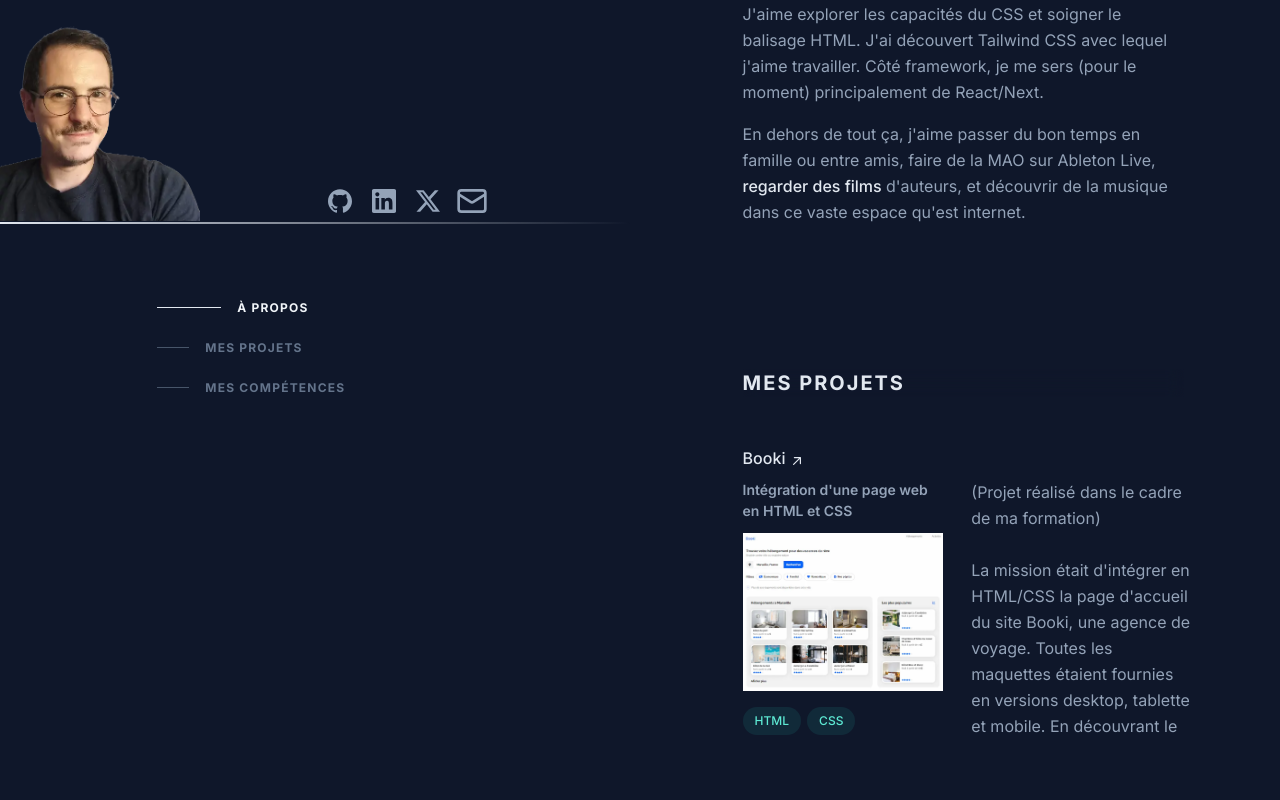
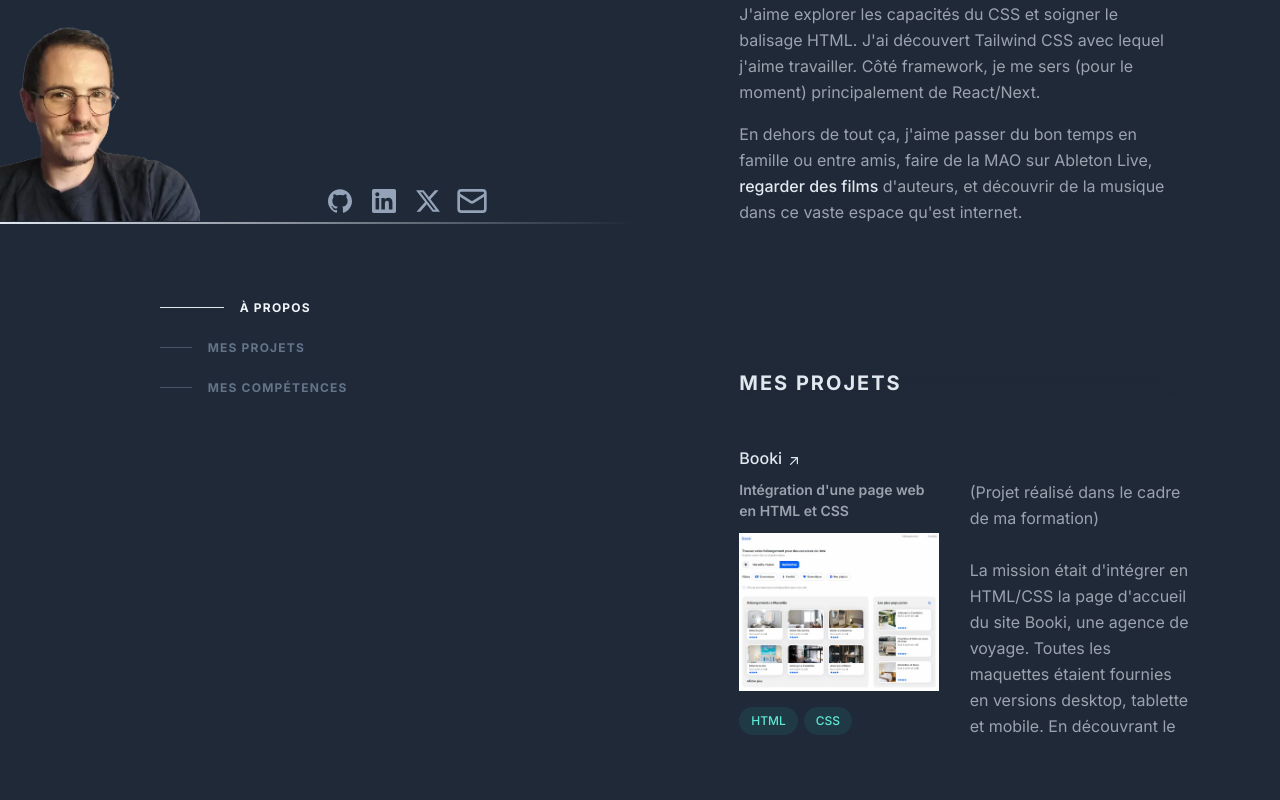
Before and after one commit to yoannBonge/Portfolio-Next, a Next.js app: page / in a window 1280 px wide. Shown: the part 240-1040 px from the top of the page. Built offline with nearby package versions, Linux system fonts and the light colour scheme.

Commit message:
Fix display issues and change bg color

```diff
--- a/src/app/_components/Content.tsx
+++ b/src/app/_components/Content.tsx
@@ -11,7 +11,7 @@ export default function Content() {
         className="mb-16 scroll-mt-16 md:mb-24 lg:mb-36 lg:scroll-mt-24"
         aria-label="À propos de moi"
       >
-        <div className="sticky top-0 z-30 -mx-6 mb-4 w-screen bg-slate-900/75 px-6 py-5 backdrop-blur md:-mx-12 md:px-12 lg:sr-only lg:relative lg:top-auto lg:mx-auto lg:w-full lg:px-0 lg:py-0 lg:opacity-0">
+        <div className="sticky top-0 -mx-6 mb-4 w-screen bg-gray-800/75 px-6 py-5 backdrop-blur md:-mx-12 md:px-12 lg:sr-only lg:relative lg:top-auto lg:mx-auto lg:w-full lg:px-0 lg:py-0 lg:opacity-0">
           <h2 className="text-sm font-bold uppercase tracking-widest text-slate-200 lg:sr-only">
             À propos de moi
           </h2>
@@ -61,7 +61,7 @@ export default function Content() {
         className="mb-16 scroll-mt-16 md:mb-24 lg:mb-36 lg:scroll-mt-24"
         aria-label="Mes projets"
       >
-        <div className="sticky top-0 z-30 -mx-6 mb-4 w-screen bg-slate-900/75 px-6 py-5 backdrop-blur md:-mx-12 md:px-12 lg:relative lg:top-auto lg:mx-auto lg:mb-12 lg:w-full lg:bg-transparent lg:px-0 lg:py-0">
+        <div className="sticky top-0 -mx-6 mb-4 w-screen bg-gray-800/75 px-6 py-5 backdrop-blur md:-mx-12 md:px-12 lg:relative lg:top-auto lg:mx-auto lg:mb-12 lg:w-full lg:bg-transparent lg:px-0 lg:py-0">
           <h2 className="text-sm font-bold uppercase tracking-widest text-slate-200 lg:text-xl">
             Mes projets
           </h2>
@@ -75,7 +75,7 @@ export default function Content() {
         className="mb-16 scroll-mt-16 md:mb-24 lg:mb-36 lg:scroll-mt-24"
         aria-label="Mes compétences"
       >
-        <div className="sticky top-0 z-30 -mx-6 mb-4 w-screen bg-slate-900/75 px-6 py-5 backdrop-blur md:-mx-12 md:px-12 lg:relative lg:top-auto lg:mx-auto lg:mb-12 lg:w-full lg:bg-transparent lg:px-0 lg:py-0">
+        <div className="sticky top-0 -mx-6 mb-4 w-screen bg-gray-800/75 px-6 py-5 backdrop-blur md:-mx-12 md:px-12 lg:relative lg:top-auto lg:mx-auto lg:mb-12 lg:w-full lg:bg-transparent lg:px-0 lg:py-0">
           <h2 className="text-sm font-bold uppercase tracking-widest text-slate-200 lg:text-xl">
             Mes compétences
           </h2>
@@ -193,9 +193,21 @@ export default function Content() {
           </svg>
         </div>
       </section>
-      {/* <footer>
-        <p></p>
-      </footer> */}
+      <footer className="w-4/6">
+        <p>
+          Ce portfolio est fortement inspiré par le travail de{" "}
+          <a
+            className="font-medium text-slate-200 transition-colors duration-200 hover:text-teal-300 focus-visible:text-teal-300"
+            href="https://brittanychiang.com/"
+            target="_blank"
+            rel="noreferrer noopener"
+            aria-label="Site portfolio de Brittany Chiang (s'ouvre dans un nouvel onglet)"
+          >
+            Brittany Chiang
+          </a>
+          , ingénieure front-end.
+        </p>
+      </footer>
     </main>
   );
 }
--- a/src/app/_components/Header.tsx
+++ b/src/app/_components/Header.tsx
@@ -11,7 +11,7 @@ export default function Header() {
   useEffect(() => {
     const handleMouseMove = (e: MouseEvent) => {
       const { clientX } = e;
-      if (clientX < 600) {
+      if (clientX < 500) {
         setIsMyArmRising(true);
       } else {
         setIsMyArmRising(false);
@@ -68,6 +68,7 @@ export default function Header() {
           width={200}
           height={200}
           priority={true}
+          quality={100}
           className="hidden lg:block"
         />
         <Image
--- a/src/app/_components/Projects.tsx
+++ b/src/app/_components/Projects.tsx
@@ -8,8 +8,8 @@ export default function Projects() {
       {projects.map((project) => (
         <li key={project.title} className="mb-12">
           <div className="group relative grid gap-4 pb-1 transition-all sm:grid-cols-8 sm:gap-8 md:gap-4 lg:min-w-[440px] lg:grid-cols-12 lg:hover:!opacity-100 lg:group-hover/list:opacity-50">
-            <div className="absolute -inset-x-2 -inset-y-4 z-0 hidden rounded-md transition motion-reduce:transition-none lg:-inset-x-6 lg:block lg:group-hover:bg-slate-700/30 lg:group-hover:shadow-[inset_0_1px_0_0_rgba(148,163,184,0.1)] lg:group-hover:drop-shadow-lg"></div>
-            <div className="z-10 sm:order-2 sm:col-span-2 lg:col-span-6">
+            <div className="absolute -inset-x-2 -inset-y-4 z-0 hidden rounded-md transition motion-reduce:transition-none lg:-inset-x-6 lg:block lg:group-hover:bg-gray-950/30 lg:group-hover:shadow-[inset_0_1px_0_0_rgba(148,163,184,0.1)] lg:group-hover:drop-shadow-lg"></div>
+            <div className="-z-10 sm:order-2 sm:col-span-2 lg:z-0 lg:col-span-6">
               <h3>
                 <a
                   className="group/link inline-flex items-baseline text-base font-medium leading-tight text-slate-200 hover:text-teal-300 focus-visible:text-teal-300"
@@ -64,7 +64,7 @@ export default function Projects() {
               </ul>
             </div>
             <p
-              className="custom-scrollbar z-20 order-2 self-center text-wrap sm:w-[65vw] lg:h-64 lg:w-64 lg:self-end lg:overflow-y-auto lg:pr-9"
+              className="custom-scrollbar -z-10 order-2 self-center text-wrap sm:w-[65vw] lg:z-20 lg:h-64 lg:w-64 lg:self-end lg:overflow-y-auto lg:pr-9"
               style={
                 {
                   // scrollbarWidth: "none" /* For Firefox */,
--- a/src/app/globals.css
+++ b/src/app/globals.css
@@ -24,19 +24,18 @@
   border-radius: 50%;
   background: radial-gradient(
     circle,
-    rgb(198, 202, 252) 0%,
+    rgba(198, 202, 252, 0.68) 0%,
     rgba(255, 255, 255, 0) 70%
   );
   transform: translate(-50%, -50%);
   transition:
     opacity 0.8s,
     transform 0.8s;
-  z-index: 0;
   mix-blend-mode: overlay;
 }
 @media (max-width: 1024px) {
   .halo {
-    z-index: 100;
+    display: none;
   }
 }
 
--- a/src/app/layout.tsx
+++ b/src/app/layout.tsx
@@ -17,7 +17,7 @@ export default function RootLayout({
   return (
     <html lang="fr" className="scroll-smooth">
       <body
-        className={`${inter.className} overflow-y-auto overflow-x-hidden bg-slate-900 leading-relaxed text-slate-400 antialiased selection:bg-teal-300 selection:text-teal-900`}
+        className={`${inter.className} overflow-y-auto overflow-x-hidden bg-gray-800 leading-relaxed text-gray-400 antialiased selection:bg-teal-300 selection:text-teal-900`}
       >
         {children}
         {/* <div className="fixed bottom-4 left-4 z-50 text-[3rem] text-green-500">
--- a/src/app/page.tsx
+++ b/src/app/page.tsx
@@ -6,7 +6,7 @@ export default function Home() {
   return (
     <>
       <MouseHalo />
-      <div className="p-12 lg:flex lg:justify-between lg:gap-4 lg:p-0">
+      <div className="px-6 md:p-12 lg:flex lg:justify-between lg:gap-2 lg:p-0">
         <Header />
         <Content />
       </div>
--- a/src/data/projects.json
+++ b/src/data/projects.json
@@ -16,7 +16,7 @@
     "mainScreenshot": "/sophie-bluel.webp",
     "summary": "Utilisation du Javascript pour rendre un site web dynamique",
     "detailsContext": "(Projet réalisé dans le cadre de ma formation)",
-    "details": "La page d'accueil du site portfolio d'une architecte (Sophie Bluel) était fournie et statique. Il s'agissait de rendre le site dynamique grâce au Javascript. Une API était fonctionnelle afin de permettre la connexion au site, puis récupérer des projets contenant diverses informations grâce auxquelles j’ai pu programmer un filtrage de la galerie de photos et une modale pour ajouter/supprimer des projets. Un projet assez fourni qui m’a fait découvrir pas mal de procédés. Un saut à pieds joints dans le Javascript !",
+    "details": "La page d'accueil du site portfolio d'une architecte (Sophie Bluel) était fournie et statique. Il s'agissait de rendre le site dynamique grâce au Javascript. Une API était fonctionnelle afin de permettre la connexion au site, puis récupérer des projets contenant diverses informations grâce auxquelles j’ai pu programmer un filtrage de la galerie de photos et une modale pour ajouter/supprimer des projets. Un projet assez fourni qui m’a fait découvrir pas mal de procédés. Une bonne introduction au Javascript.",
     "responsiveIllustration": "/sophie-bluel-responsive.webp",
     "deployment": "",
     "githubLink": "https://github.com/yoannBonge/ArchiWebos",
@@ -40,7 +40,7 @@
     "mainScreenshot": "/kasa.webp",
     "summary": "Développement d'une application web avec React",
     "detailsContext": "(Projet réalisé dans le cadre de ma formation)",
-    "details": "Il s'agissait de développer l'application responsive d'une agence de location de logements nommée Kasa, le tout grâce à la librairie React. Toutes les maquettes étaient fournies. De la création de plusieurs composants dont certains animés et interactifs (menu dropdown, carrousel) à la découverte du concept des hooks en passant par celle de l’utilisation du JSX, ou du langage Sass, ce projet a nécessité une montée en compétences assez significative.",
+    "details": "Il s'agissait de développer l'application responsive d'une agence de location de logements nommée Kasa, et ce grâce à la librairie React. Toutes les maquettes étaient fournies. De la création de plusieurs composants dont certains animés et interactifs (menu dropdown, carrousel) à la découverte du concept des hooks en passant par celle de l’utilisation du JSX, ou du langage Sass, ce projet m'a fait découvrir pas mal d'outils.",
     "responsiveIllustration": "/kasa-responsive.webp",
     "deployment": "",
     "githubLink": "https://github.com/yoannBonge/Kasa",
@@ -64,7 +64,7 @@
     "mainScreenshot": "/those-behind-the-music.webp",
     "summary": "Développement d'une application MERN",
     "detailsContext": "(Projet personnel)",
-    "details": "Mon premier projet personnel : une application MERN dont le but est de présenter des compositeurs de musique (ainsi qu'une sélection de leurs morceaux grâce à l'intégration de vidéos YouTube dans l'application) dont les informations sont stockées dans une base de données MongoDB Atlas que j'alimente moi-même. Le site n'est pas tout à fait optimal, notamment concernant son affichage sur d'autres navigateurs que Google Chrome ainsi que la lecture des vidéos YouTube en version mobile... Mais j'y travaille !",
+    "details": "Mon premier projet personnel : une application MERN dont le but est de présenter des compositeurs de musique (ainsi qu'une sélection de leurs morceaux grâce à l'API iFrame de YouTube) dont les informations sont stockées dans une base de données MongoDB Atlas que j'alimente moi-même. Le site n'est pas tout à fait optimal, notamment concernant son UX/UI qui est passable (il méritera une refonte de son design ainsi qu'une migration SSR) mais je suis plutôt satisfait de certaines de ses fonctionnalités.",
     "responsiveIllustration": "/those-behind-the-music-responsive.webp",
     "deployment": "https://those-behind-the-music.vercel.app/",
     "githubLink": "https://github.com/yoannBonge/ThoseBehindTheMusic",
```
